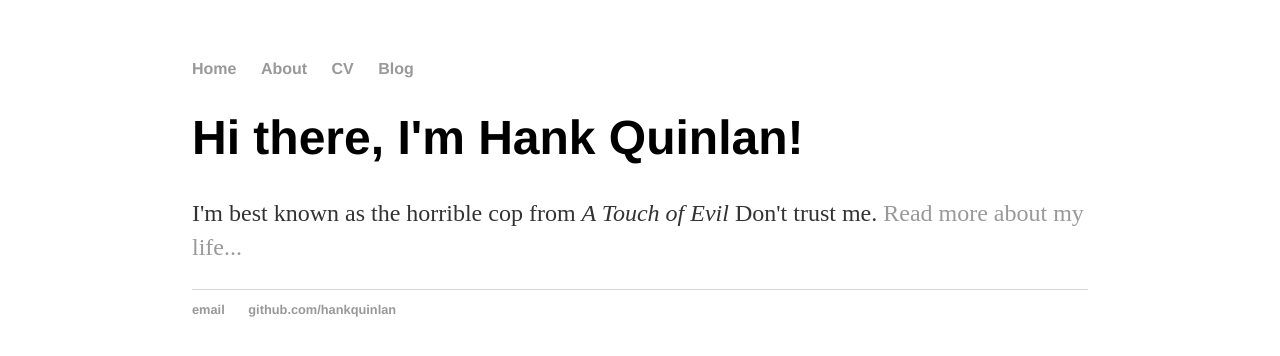
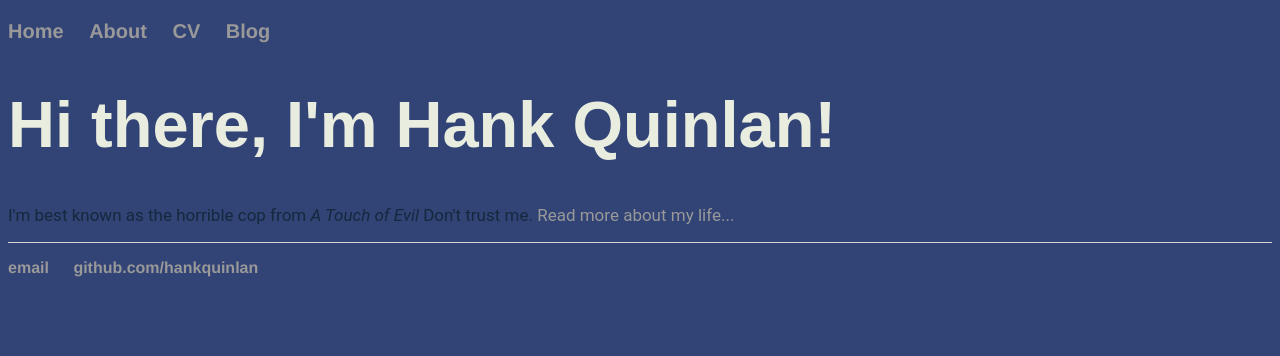
Before and after one commit to silviafuen/silviafuen.github.io, a Jekyll site: the page built from index.html, in a window 1280 px wide. Shown: the top 356 px of the page. Built offline with Jekyll 4.4.1, drawn with Linux system fonts in a browser that asks for light colours.

Commit message:
Update main.css
added in new font styling

```diff
--- a/css/main.css
+++ b/css/main.css
@@ -1,6 +1,29 @@
 body {
-    margin: 60px auto;
-    width: 70%;
+  background-repeat: repeat;
+  background-color: #324376;
+  color: #586ba4;
+  font-size: 20px;
+  font-family: 'Roboto', sans-serif;
+}
+
+h1 {
+ color: #e8eddf;
+ font-family: 'Nunito Sans', sans-serif;
+ font-size: 65px;
+}
+h2 {
+  color: #1E2749;
+  font-family: 'Nunito Sans', sans-serif;
+  font-size: 50px;
+}
+h3 {
+  color: #cfdbd5;
+  font-family: 'Nunito Sans', sans-serif;
+  font-size: 35px;
+}
+p {
+  color: #13293D;
+  font-size: 17px;
 }
 nav ul, footer ul {
     font-family:'Helvetica', 'Arial', 'Sans-Serif';
@@ -19,15 +42,7 @@ a {
 a:hover {
     text-decoration: underline;
 }
-h1 {
-    font-size: 3em;
-    font-family:'Helvetica', 'Arial', 'Sans-Serif';
-}
-p {
-    font-size: 1.5em;
-    line-height: 1.4em;
-    color: #333;
-}
+
 footer {
     border-top: 1px solid #d5d5d5;
     font-size: .8em;
```
